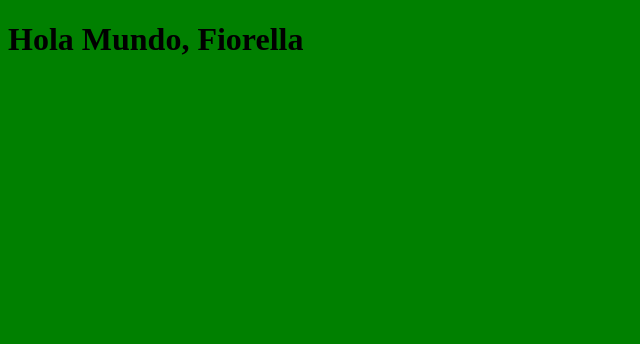
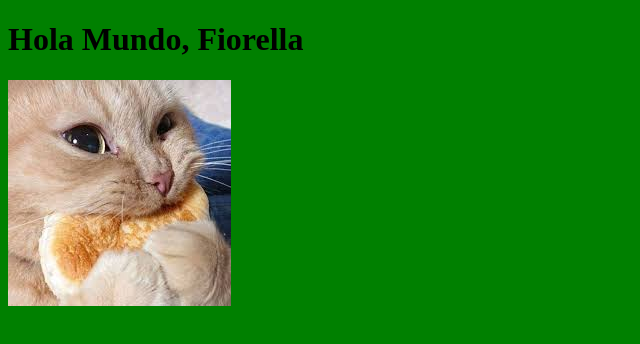
Before and after one commit to 26-fioGa/RepositorioPrueba, a plain HTML site: page index.html in a window 1280 px wide. Shown: the whole page, without its empty margins (0-640 px from the left). Drawn offline with Linux system fonts and the light colour scheme.

Commit message:
se agrega imagen del gatito

```diff
--- a/index.html
+++ b/index.html
@@ -11,6 +11,7 @@
 
 <body>
     <h1>Hola Mundo, Fiorella</h1>
+    <img src="./gatitos.jpg" alt="Un gatito">
 </body>
 
 </html>
```
Also changed, not shown: gatitos.jpg (added).
